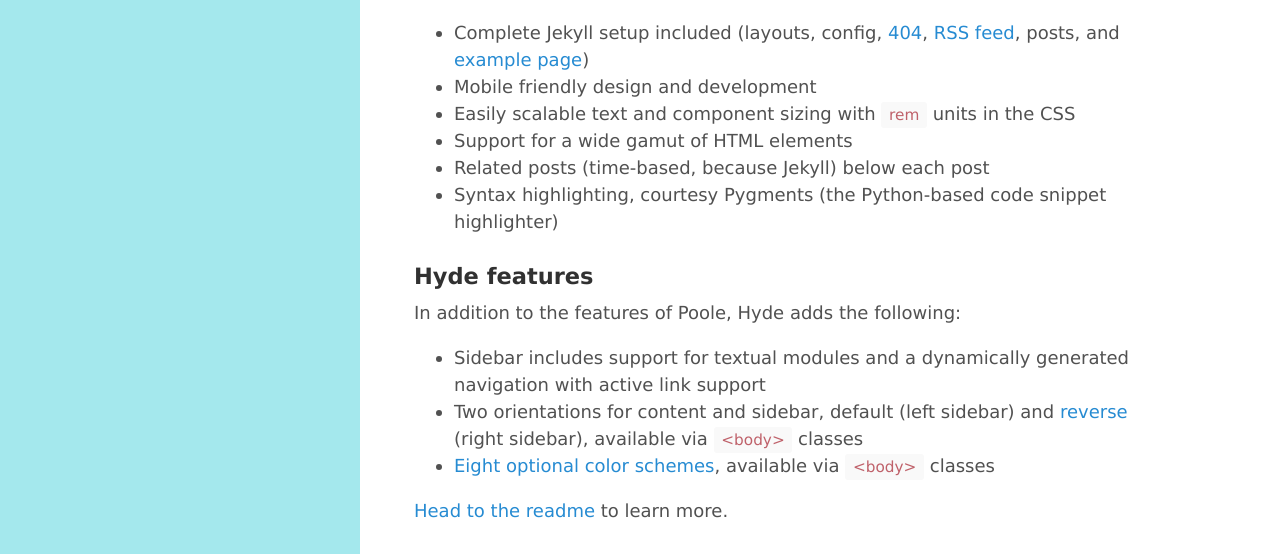
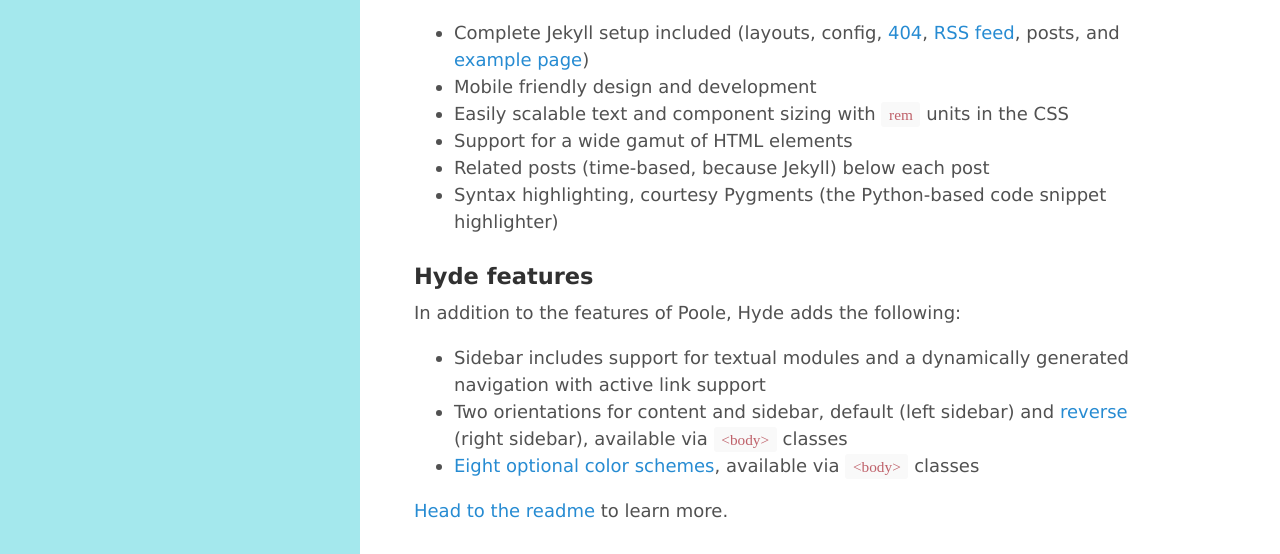
Before and after one commit to dotsandholes/dotsandholes.github.io, a Jekyll site: the page built from index.html, in a window 1280 px wide and 1400 px high, scrolled down 4689 px. Shown: the part 154-708 px from the top of the window. Built offline with Jekyll 4.4.1, drawn with Linux system fonts in a browser that asks for light colours; the list of posts is cut into pages by our own code.

Commit message:
Update poole.css

```diff
--- a/public/css/poole.css
+++ b/public/css/poole.css
@@ -89,6 +89,7 @@ h1, h2, h3, h4, h5, h6 {
 }
 h1 {
   font-size: 2rem;
+  font-weight: bold;
 }
 h2 {
   margin-top: 1rem;
@@ -150,7 +151,7 @@ abbr[title] {
 /* Code */
 code,
 pre {
-  font-family: "Lucida Sans Unicode", "Lucida Grand", sans-serif;
+  font-family: "Lucida Grand", bold;
 }
 code {
   padding: .25em .5em;
```
